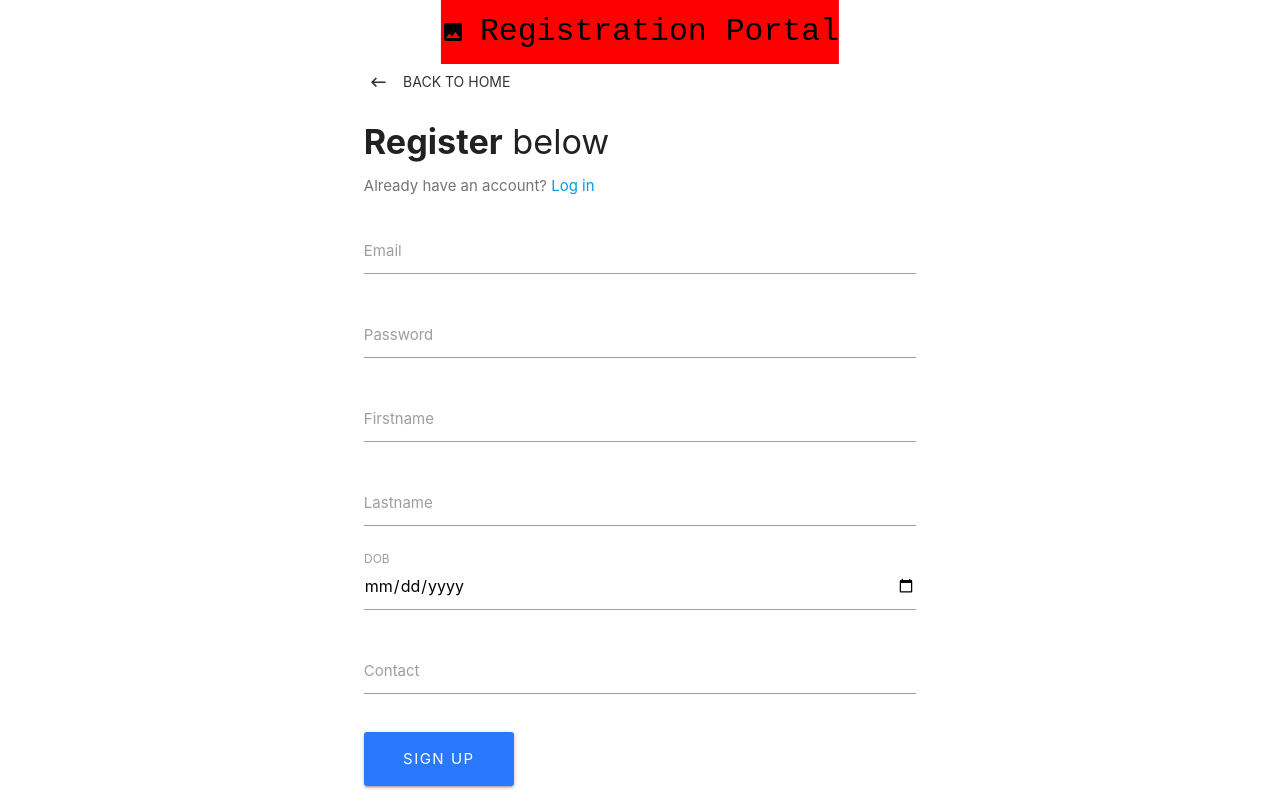
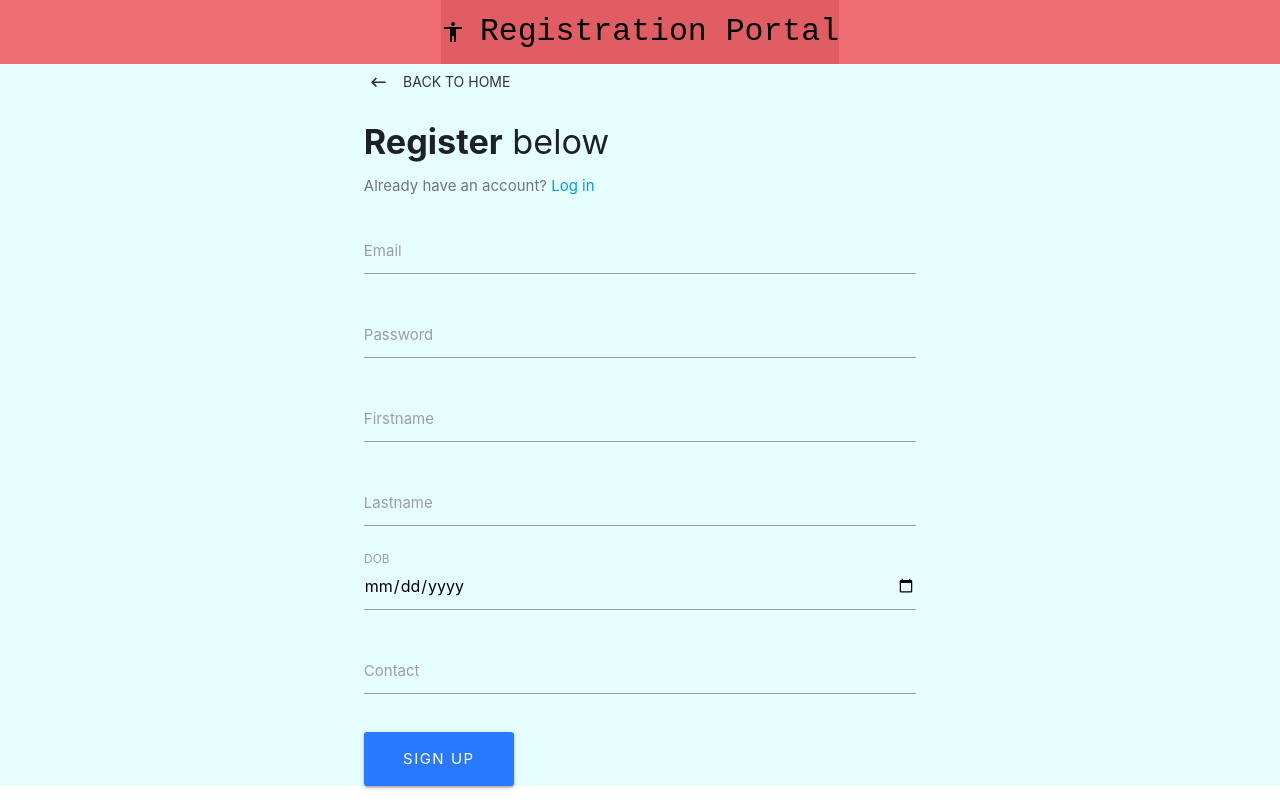
Before and after one commit to shivam-tyagi/RegistrationPOC, a React (Create React App) app in the folder src/client/: page /register in a window 1280 px wide. Built offline with nearby package versions, Linux system fonts and the light colour scheme.

Commit message:
Added more config properties

```diff
--- a/src/client/src/App.js
+++ b/src/client/src/App.js
@@ -70,6 +70,7 @@ import setAuthToken from "./utils/setAuthToken";
 import { setCurrentUser, logoutUser } from "./actions/authActions";
 import Dashboard from "./components/dashboard/Dashboard";
 import PrivateRoute from "./components/private-route/PrivateRoute";
+import configData from './data/config';
 
 // Check for token to keep user logged in
 if (localStorage.jwtToken) {
@@ -95,7 +96,11 @@ class App extends Component {
     return (
       <Provider store={store}>
         <Router>
-          <div className="App">
+          <div className="App"
+            style={{
+              backgroundColor: `${configData.bodyBackground}`,
+            }}
+          >
             <Navbar />
             <Route exact path="/" component={Landing} />
             <Route exact path="/register" component={Register} />
--- a/src/client/src/components/auth/Register.js
+++ b/src/client/src/components/auth/Register.js
@@ -103,6 +103,7 @@ class Register extends Component {
                 <label htmlFor="password">Password</label>
                 <span className="red-text">{errors.password}</span>
               </div>
+              {configData.registrationSettings.showFirstName ? (
                 <div className="input-field col s12">
                   <input required
                     onChange={this.onChange}
@@ -117,6 +118,7 @@ class Register extends Component {
                   <label htmlFor="firstname">Firstname</label>
                   <span className="red-text">{errors.name}</span>
                 </div>
+              ) : null}
               {configData.registrationSettings.showLastName ? (
                 <div className="input-field col s12">
                   <input required
@@ -134,6 +136,7 @@ class Register extends Component {
                 </div>
 
               ) : null}
+              {configData.registrationSettings.showDOB ? (
                 <div className="input-field col s12">
                   <input required
                     onChange={this.onChange}
@@ -148,6 +151,8 @@ class Register extends Component {
                   <label htmlFor="dob">DOB</label>
                   <span className="red-text">{errors.dob}</span>
                 </div>
+              ) : null}
+              {configData.registrationSettings.showContact ? (
                 <div className="input-field col s12">
                   <input required
                     onChange={this.onChange}
@@ -162,6 +167,7 @@ class Register extends Component {
                   <label htmlFor="contact">Contact</label>
                   <span className="red-text">{errors.contact}</span>
                 </div>
+              ) : null}
               <div className="col s12" style={{ paddingLeft: "11.250px" }}>
                 <button
                   style={{
--- a/src/client/src/components/layout/Navbar.js
+++ b/src/client/src/components/layout/Navbar.js
@@ -6,17 +6,20 @@ class Navbar extends Component {
   render() {
     return (
       <div className="navbar-fixed">
-        <nav className="z-depth-0">
-          <div className="nav-wrapper white">
+        <nav className="z-depth-0" style={{
+          backgroundColor: `${configData.header.headerColor}`,
+        }}>
+          {/* <div className="nav-wrapper white"> */}
+          <div className="nav-wrapper">
             <Link
               to="/"
               style={{
                 fontFamily: "monospace",
-                backgroundColor: `${configData.header.headerColor}`,
+                backgroundColor: `${configData.header.headerLogoBgColor}`,
               }}
               className="col s5 brand-logo center black-text"
             >
-              <i className="material-icons">insert_photo</i>
+              <i className="material-icons">{configData.header.headerLogo[1]}</i>
               Registration Portal
             </Link>
           </div>
--- a/src/client/src/data/config.js
+++ b/src/client/src/data/config.js
@@ -1,10 +1,16 @@
 const configData = {
   header: {
-    headerColor: 'red',
+    headerColor: '#ee6e73',
+    headerLogoBgColor: '#e05e63',
+    headerLogo: ['android', 'accessibility', 'alarm'],
   },
   registrationSettings: {
+    showFirstName: true,
     showLastName: true,
-  }
+    showDOB: true,
+    showContact: true,
+  },
+  bodyBackground: '#e5ffff',
 }
 
 export default configData;
```
Lines whose indentation alone changed are shown as unchanged.
